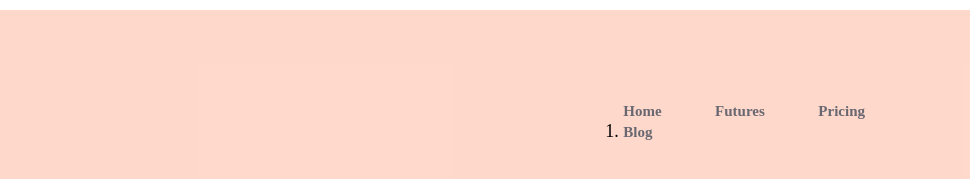
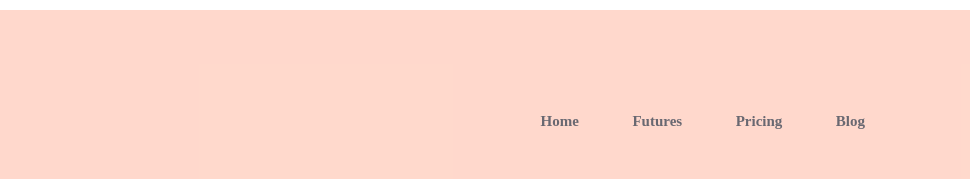
Before and after one commit to 777333Anber333777/logo1, a plain HTML site: page index.html in a window 1280 px wide. Shown: the part 953-1132 px from the top of the page, 310-1280 px from the left. Drawn offline with Linux system fonts and the light colour scheme.

Commit message:
Add files via upload

```diff
--- a/index.html
+++ b/index.html
@@ -88,8 +88,8 @@
                     <a class="nav_link" href="#">
                         Pricing
                     </a>
-                </li class="nav_li">
-                <li>
+                </li>
+                <li class="nav_li">
                     <a class="nav_link" href="#">
                         Blog
                     </a>
```
